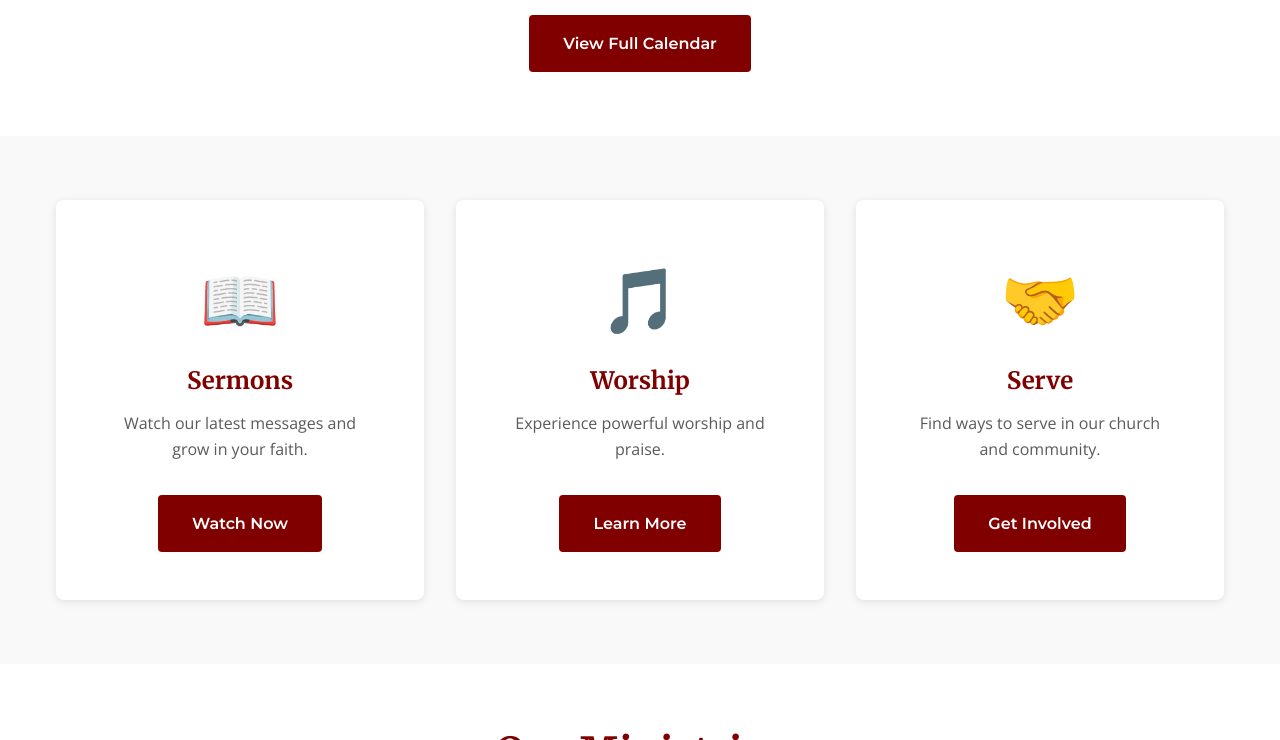
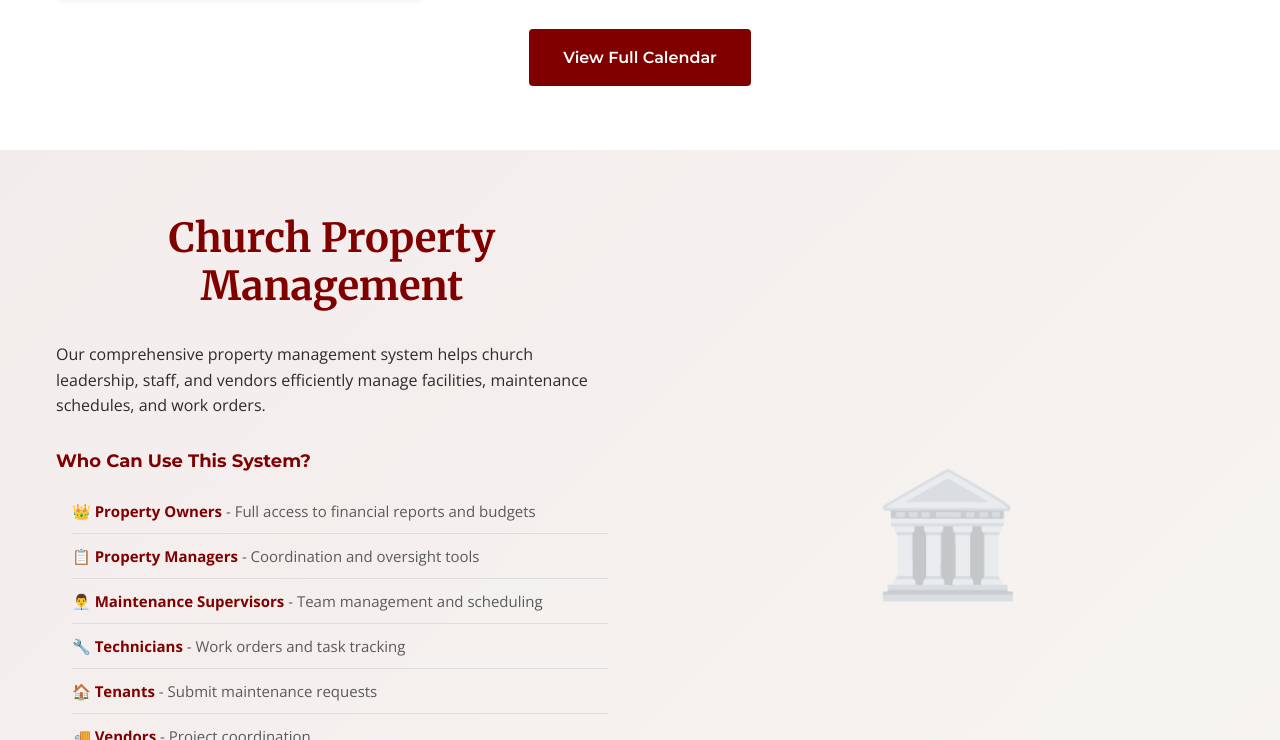
Before and after one commit to css-intel/fbcsite, a website: page index.html in a window 1280 px wide. Shown: the part 2060-2800 px from the top of the page. Drawn offline with nearby package versions, Linux system fonts and the light colour scheme.

Commit message:
Add prominent Property Management section and navigation link

```diff
--- a/css/styles.css
+++ b/css/styles.css
@@ -276,6 +276,20 @@ p {
     font-weight: 700;
 }
 
+.main-nav a.nav-property {
+    background: linear-gradient(135deg, var(--primary-maroon) 0%, #600000 100%);
+    color: var(--white);
+    padding: 8px 16px;
+    border-radius: 20px;
+    font-weight: 600;
+    font-size: 14px;
+}
+
+.main-nav a.nav-property:hover {
+    background: linear-gradient(135deg, #600000 0%, var(--primary-maroon) 100%);
+    box-shadow: 0 4px 12px rgba(128, 0, 0, 0.3);
+}
+
 .mobile-toggle {
     display: none;
     flex-direction: column;
@@ -458,6 +472,62 @@ p {
     color: var(--text-secondary);
     font-size: 0.9rem;
     margin-bottom: var(--spacing-sm);
+}
+
+/* === PROPERTY MANAGEMENT PROMO === */
+.property-management-promo {
+    background: linear-gradient(135deg, rgba(128, 0, 0, 0.05) 0%, rgba(197, 162, 83, 0.05) 100%);
+}
+
+.property-promo-content {
+    display: grid;
+    grid-template-columns: 1fr 1fr;
+    gap: var(--spacing-xl);
+    align-items: center;
+}
+
+.property-promo-text h2 {
+    margin-bottom: var(--spacing-md);
+}
+
+.property-promo-text h3 {
+    font-family: var(--font-subheading);
+    font-size: 18px;
+    color: var(--primary-maroon);
+    margin-top: var(--spacing-md);
+    margin-bottom: var(--spacing-sm);
+}
+
+.property-users {
+    list-style: none;
+    margin-left: var(--spacing-sm);
+}
+
+.property-users li {
+    padding: 10px 0;
+    border-bottom: 1px solid var(--border-color);
+    color: var(--text-secondary);
+    font-size: 15px;
+}
+
+.property-users li:last-child {
+    border-bottom: none;
+}
+
+.property-users strong {
+    color: var(--primary-maroon);
+}
+
+.property-promo-icon {
+    display: flex;
+    align-items: center;
+    justify-content: center;
+    height: 100%;
+}
+
+.btn-lg {
+    font-size: 16px;
+    padding: 14px 32px;
 }
 
 /* === QUICK LINKS === */
--- a/index.html
+++ b/index.html
@@ -31,6 +31,7 @@
                         <li><a href="give.html" class="cta-nav">Give</a></li>
                         <li><a href="visit.html">Visit</a></li>
                         <li><a href="contact.html">Contact</a></li>
+                        <li><a href="property-management/index.html" class="nav-property">Property Management</a></li>
                     </ul>
                 </nav>
                 <button class="mobile-toggle" id="mobileToggle" aria-label="Toggle navigation">
@@ -144,6 +145,33 @@
             </div>
             <div class="text-center" style="margin-top: 2rem;">
                 <a href="events.html" class="btn btn-primary">View Full Calendar</a>
+            </div>
+        </div>
+    </section>
+
+    <!-- Property Management Section -->
+    <section class="property-management-promo section section-alt">
+        <div class="container">
+            <div class="property-promo-content">
+                <div class="property-promo-text">
+                    <h2 class="section-title">Church Property Management</h2>
+                    <p>Our comprehensive property management system helps church leadership, staff, and vendors efficiently manage facilities, maintenance schedules, and work orders.</p>
+                    <h3>Who Can Use This System?</h3>
+                    <ul class="property-users">
+                        <li>👑 <strong>Property Owners</strong> - Full access to financial reports and budgets</li>
+                        <li>📋 <strong>Property Managers</strong> - Coordination and oversight tools</li>
+                        <li>👨‍💼 <strong>Maintenance Supervisors</strong> - Team management and scheduling</li>
+                        <li>🔧 <strong>Technicians</strong> - Work orders and task tracking</li>
+                        <li>🏠 <strong>Tenants</strong> - Submit maintenance requests</li>
+                        <li>🚚 <strong>Vendors</strong> - Project coordination</li>
+                    </ul>
+                    <div style="margin-top: 30px;">
+                        <a href="property-management/index.html" class="btn btn-primary btn-lg">Access Property Management →</a>
+                    </div>
+                </div>
+                <div class="property-promo-icon">
+                    <div style="font-size: 120px; text-align: center; opacity: 0.3;">🏛️</div>
+                </div>
             </div>
         </div>
     </section>
```
